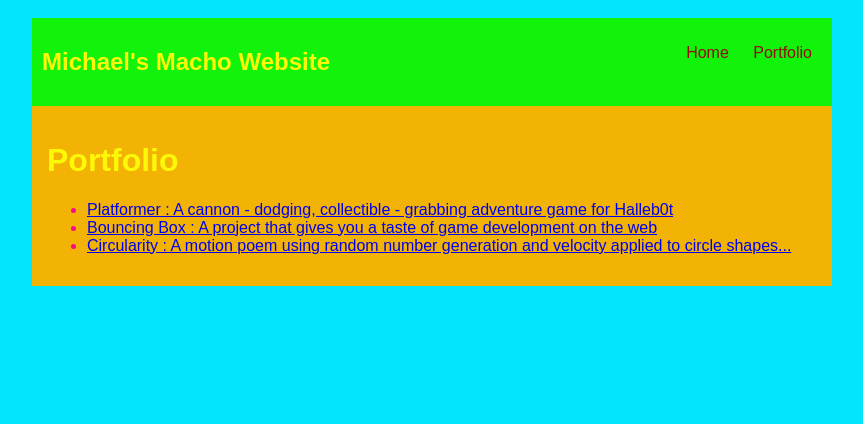
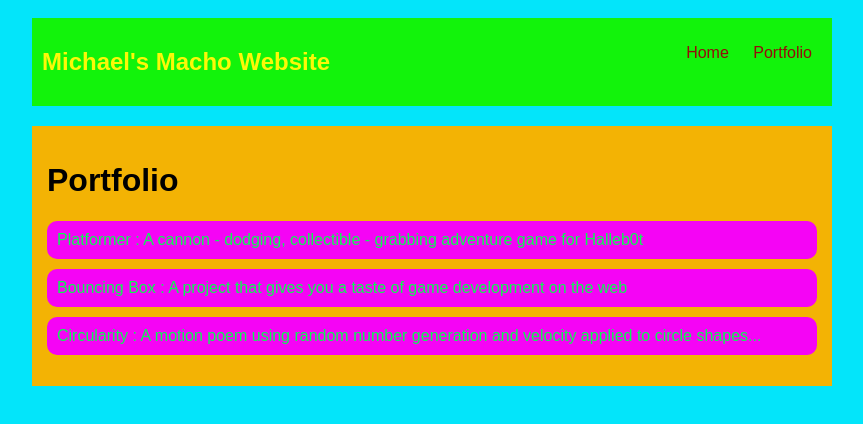
Before and after one commit to michaelhartenstine7/michaelhartenstine7.github.io, a plain HTML site: page portfolio.html in a window 1280 px wide. Shown: the whole page, without its empty margins (208-1071 px from the left). Drawn offline with Linux system fonts and the light colour scheme.

Commit message:
add portfolio.html file

```diff
--- a/portfolio.html
+++ b/portfolio.html
@@ -23,6 +23,7 @@
           nav {
               background: rgb(18, 243, 11);
               margin: 0 auto;
+              margin-bottom: 20px;
               display: flex;
               padding: 10px;
           }
@@ -53,6 +54,32 @@
               flex: 1;
               padding: 15px;
           }
+                      /* portfolio styles */
+                      .content h1 {
+                color: black;
+            }
+
+            #portfolio {
+                list-style-type: none;
+                padding-left: 0;
+            }
+
+            #portfolio li {
+                background: rgb(245, 4, 245);
+                padding: 10px;
+                border-radius: 10px;
+                margin-bottom: 10px;
+            }
+
+            #portfolio li:hover {
+                background: rgb(120, 66, 247);
+            }
+
+            #portfolio a {
+                text-decoration: none;
+                color: #0bf752;
+            }
+
       </style>
 
     </head>
```
